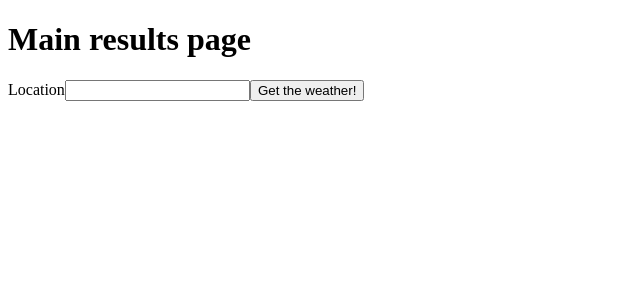
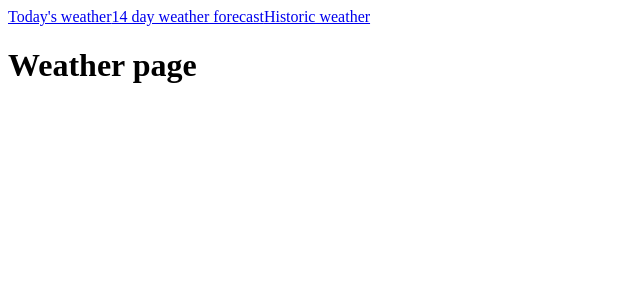
Before and after one commit to trisdauvergne/nextjs-weather, a Next.js app: page /results in a window 1280 px wide. Shown: the top 300 px of the page, without its empty margins (0-640 px from the left). Built offline with nearby package versions, Linux system fonts and the light colour scheme.

Commit message:
Changed flow and structure of results pages without a search for now

```diff
--- /dev/null
+++ b/components/WeatherLayout.js
@@ -0,0 +1,12 @@
+import WeatherNavbar from "./WeatherNavbar";
+
+const WeatherLayout = ({ children }) => {
+  return (
+    <div>
+      <WeatherNavbar />
+      {children}
+    </div>
+  );
+}
+
+export default WeatherLayout;
--- /dev/null
+++ b/components/WeatherNavbar.js
@@ -0,0 +1,13 @@
+import Link from 'next/link'
+
+const WeatherNavbar = () => {
+  return (
+    <div>
+        <Link href="/results/current"><a>Today&apos;s weather</a></Link>
+        <Link href="/results/forecasted"><a>14 day weather forecast</a></Link>
+        <Link href="/results/historic"><a>Historic weather</a></Link>
+      </div>
+  );
+}
+
+export default WeatherNavbar;
--- /dev/null
+++ b/pages/results/current.js
@@ -0,0 +1,13 @@
+import WeatherLayout from '../../components/WeatherLayout'
+
+const CurrentWeather = () => {
+  return (
+  <div>
+    <WeatherLayout>
+    <h1>Current weather in Stocholm</h1>
+    </WeatherLayout>
+  </div>
+  );
+}
+
+export default CurrentWeather
--- a/pages/results/index.js
+++ b/pages/results/index.js
@@ -1,57 +1,18 @@
-import Axios from 'axios'
+// import Axios from 'axios'
+// import CurrentWeather from './current';
+import WeatherLayout from '../../components/WeatherLayout'
 
 const ResultsPage = () => {
-
-  const getWeather = (e) => {
-    e.preventDefault();
-    const options = {
-      method: 'GET',
-      url: 'https://weatherapi-com.p.rapidapi.com/current.json',
-      params: {q: e.target.location.value},
-      headers: {
-        'x-rapidapi-key': `${process.env.NEXT_PUBLIC_API_KEY}`,
-        'x-rapidapi-host': `${process.env.NEXT_PUBLIC_API_HOST}`
-      }
-    }
-
-    Axios.request(options)
-    .then((response) => {
-    console.log(response.data);
-    })
-    .catch((error) => {
-      console.error(error);
-    });
-    e.target.location.value = '';
-  }
-
   return (
-    <div>
-      <h1>Main results page</h1>
-      <form onSubmit={getWeather}>
-        <label htmlFor="location">Location</label>
-        <input id="location" name="location" type="text" required />
-        <button type="submit">Get the weather!</button>
-      </form>
-    </div>
+    <>
+      <div>
+        <WeatherLayout>
+        <h1>Weather page</h1>
+        </WeatherLayout>
+      </div>
+      {/* <CurrentWeather /> */}
+    </>
    );
-}
+};
 
 export default ResultsPage;
-
-// var axios = require("axios").default;
-
-// var options = {
-//   method: 'GET',
-//   url: 'https://weatherapi-com.p.rapidapi.com/current.json',
-//   params: {q: 'stockholm'},
-//   headers: {
-//     'x-rapidapi-key': 'b297513b21msh55c6d341915a703p1c4837jsna1b2d91c7b69',
-//     'x-rapidapi-host': 'weatherapi-com.p.rapidapi.com'
-//   }
-// };
-
-// axios.request(options).then(function (response) {
-// 	console.log(response.data);
-// }).catch(function (error) {
-// 	console.error(error);
-// });
```
Also changed, not shown: pages/results/forecasted.js (added, +11 -0 lines), pages/results/historic.js (added, +11 -0 lines).
